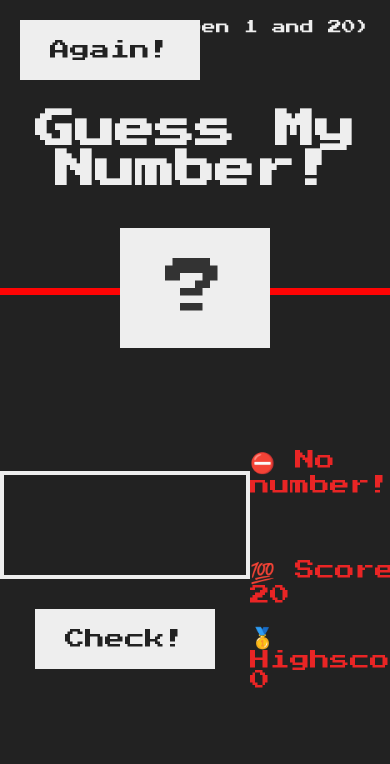
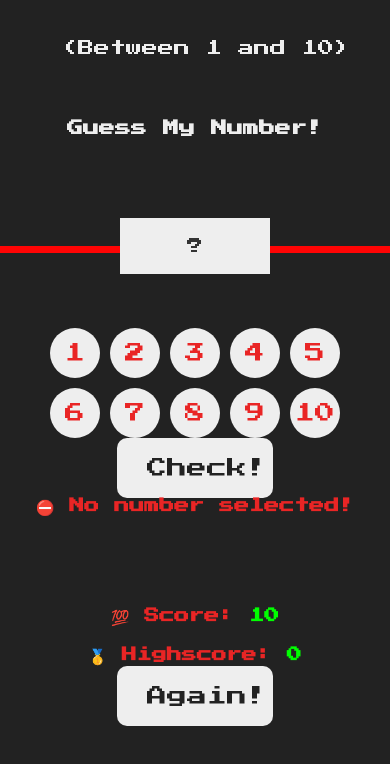
Before and after one commit to chandan-singh02/Guess-The-No., a plain HTML site: page index.html in a window 390 px wide. Both pictures are taken after a click on the button "Check!". Shown: the top 764 px of the page. Drawn offline with Linux system fonts and the light colour scheme.

Commit message:
responsive and add some functionalities

```diff
--- a/game.css
+++ b/game.css
@@ -15,13 +15,21 @@ body {
   font-family: 'Press Start 2P', sans-serif;
   color: #eee;
   background-color: #222;
-  /* background-color: #60b347; */
+  height: 100vh;
+  overflow-x: hidden;
+
 }
 
+.container{
+  max-width: 100%;
+  margin: 0 auto;
+
+
+}
 /* LAYOUT */
 header {
   position: relative;
-  height: 35vh;
+  height: 30vh;
   border-bottom: 7px solid rgb(255, 4, 4);
 }
 
@@ -116,3 +124,168 @@ h1 {
 
 .label-score {
   margin-bottom: 2rem;}
+
+
+  @media (max-width: 640px) {
+.container {
+  display: flex;
+  flex-direction: row;
+  align-items: center;
+  gap: 1rem; /* This should already be adding space between flex items */
+  width: 100%; /* Ensure the container has enough width */
+}
+
+.container > * {
+padding: 2rem;
+font-size: 1.6rem;
+}
+button{
+  display: block;
+}
+
+
+}
+  @media (max-width: 640px) {
+.responsive{
+  display: flex;
+  flex-direction: column;
+  align-items: center;
+  justify-content: center;
+
+  max-width: 50%; /* Ensure the container has enough width */
+  margin: 0 auto;
+}
+.responsive > * {
+/* padding: 2rem; */
+font-size: 1rem;
+
+}
+button{
+  display: block;
+}
+.guess{
+  width: 40%;
+  height: 20%;
+}
+.right{
+  display: flex;
+  justify-content: center;
+  align-items: center;
+  flex-direction: column;
+}
+
+}
+
+
+
+/* game.css */
+
+.guess-container {
+  display: flex;
+  flex-wrap: wrap;
+  gap: 10px;
+  justify-content: center;
+}
+
+.guess-circle {
+  width: 50px;
+  height: 50px;
+  display: flex;
+  align-items: center;
+  justify-content: center;
+  border-radius: 50%;
+  background-color: #eee;
+  cursor: pointer;
+  font-size: 20px;
+  transition: background-color 0.3s, transform 0.3s;
+}
+
+.guess-circle.selected {
+  background-color: #60b379; /* Green */
+  transform: scale(1.2); /* Enlarge the circle slightly */
+}
+
+.check-animate {
+  animation: popup 0.3s ease-in-out;
+}
+
+@keyframes popup {
+  0% {
+    transform: scale(1);
+    opacity: 0;
+  }
+  50% {
+    transform: scale(1.1);
+    opacity: 1;
+  }
+  100% {
+    transform: scale(1);
+    opacity: 0;
+  }
+}
+
+.message.low {
+  color: #ff4d4d; /* Neon red */
+  animation: scale-flicker-low 1.5s ease-in-out infinite;
+}
+
+.message.high {
+  color: #ffdd4d; /* Neon yellow */
+  animation: scale-flicker-high 1.5s ease-in-out infinite;
+}
+
+/* Scaling flicker animation for low messages */
+@keyframes scale-flicker-low {
+  0% {
+    transform: scale(1);
+    opacity: 0.8;
+  }
+  50% {
+    transform: scale(1.1);
+    opacity: 1;
+  }
+  100% {
+    transform: scale(1);
+    opacity: 0.8;
+  }
+}
+
+/* Scaling flicker animation for high messages */
+@keyframes scale-flicker-high {
+  0% {
+    transform: scale(1);
+    opacity: 0.8;
+  }
+  50% {
+    transform: scale(1.1);
+    opacity: 1;
+  }
+  100% {
+    transform: scale(1);
+    opacity: 0.8;
+  }
+}
+
+
+/* Different color for score number */
+.score {
+  color: #00ff00; /* Neon green */
+  font-weight: bold;
+}
+.highscore{
+    color: #00ff00; /* Neon green */
+  font-weight: bold;
+}
+
+
+
+
+  @media (max-width: 640px) {
+.guess-container{
+ max-width: 60%;
+}
+.btn{
+  width: 30%;
+  border-radius: 10px;
+}
+  }
--- a/game.js
+++ b/game.js
@@ -1,71 +1,91 @@
+// game.js
 
-// console.log(document.querySelector('.message').textContent ="hey");
-// document.querySelector('.number').textContent = 13;
-// document.querySelector('.score').textContent = 10;
-// document.querySelector('.guess').value = 23;
+let secretNumber = Math.trunc(Math.random() * 10) + 1;
+let score = 10;
+let highScore = 0;
+let currentGuess = null;
+let selectedCircle = null;
 
-let secretNumber = Math.trunc(Math.random() * 20);
-let score = 20;
-let highScore = 0;
+// Refactoring function
+const displayMessage = function (message, className) {
+  const messageElement = document.querySelector(".message");
+  messageElement.textContent = message;
+  messageElement.className = `message ${className}`; // Apply the appropriate class
+};
 
+// Handle circle clicks
+document.querySelectorAll(".guess-circle").forEach((circle) => {
+  circle.addEventListener("click", function () {
+    if (selectedCircle) {
+      selectedCircle.classList.remove("selected"); // Remove previous selection
+    }
+    currentGuess = Number(this.dataset.number);
+    this.classList.add("selected"); // Add selection to the clicked circle
+    selectedCircle = this; // Keep track of the selected circle
+  });
+});
 
-//Refatoring function
-const displayMessage = function(message){
-    document.querySelector(".message").textContent = message;
+document.querySelector(".check").addEventListener("click", function () {
+  if (score <= 0) {
+    // Show "You lost" message if score is zero or negative
+    displayMessage("😢 You lost", "");
+    return; // Stop further execution if the game is lost
   }
 
-document.querySelector('.check').addEventListener('click', function() {
-    const guess = Number(document.querySelector('.guess').value);
-    console.log(guess, typeof guess);
+  // Add animation class to button
+  this.classList.add("check-animate");
 
-    // When there is no input
-    if (!guess) {
-    //   document.querySelector('.message').textContent = '⛔️ No number!';
-    displayMessage("⛔️ No number!")
-    }
-     // When player wins
- else if(guess === secretNumber){
-    //  document.querySelector(".message").textContent = "'👌✨ Correct Number!"
-   displayMessage("👌✨ Correct Number!");
-    document.querySelector('.number').textContent = secretNumber ;
-    document.querySelector('body').style.backgroundColor = "#60b379";
-    document.querySelector('.number').style.width = '30rem';
+  // Remove the animation class after animation ends
+  this.addEventListener("animationend", function () {
+    this.classList.remove("check-animate");
+  });
 
-    if(score > highScore){
+  if (!currentGuess) {
+    displayMessage("⛔️ No number selected!", "");
+  } else if (currentGuess === secretNumber) {
+    displayMessage("👌✨ Correct Number!", "");
+    document.querySelector(".number").textContent = secretNumber;
+    document.querySelector("body").style.backgroundColor = "#60b379";
+    document.querySelector(".number").style.width = "30rem";
+
+    if (score > highScore) {
       highScore = score;
       document.querySelector(".highscore").textContent = highScore;
     }
-
+  } else if (currentGuess > secretNumber) {
+    displayMessage("Its high", "high");
+    score--;
+    document.querySelector(".score").textContent = score;
+    if (score <= 0) {
+      displayMessage("😢 You lost", "");
     }
-
-  //   // When guess is too high
-  else if(guess > secretNumber ){
-      if(score > 0){
-    document.querySelector('.message').textContent = 'Too high';
+  } else if (currentGuess < secretNumber) {
+    displayMessage("Its low", "low");
     score--;
-    document.querySelector('.score').textContent = score;
-}
-     else{
-    document.querySelector('.message').textContent = '😢You lost';
+    document.querySelector(".score").textContent = score;
+    if (score <= 0) {
+      displayMessage("😢 You lost", "");
     }
   }
 
-  //too low
-  else if(guess < secretNumber ){
-    // document.querySelector('.message').textContent = 'Too low';
-    displayMessage("too LOW 😒")
-    score--;
-    document.querySelector('.score').textContent = score;
+  // Remove the selected color and scaling after checking
+  if (selectedCircle) {
+    selectedCircle.classList.remove("selected");
+    selectedCircle = null;
   }
 });
 
-document.querySelector('.again').addEventListener('click',function(){
-    document.querySelector('.score').textContent = score;
-    document.querySelector('.number').textContent = '?';
-    document.querySelector('.guess').value = '';
-    // document.querySelector('.message').textContent="Start guessing...";
-    displayMessage("Start guessing...");
-
-    document.querySelector('body').style.backgroundColor = '#222';
-    document.querySelector('.number').style.width = '15rem';
-})
+document.querySelector(".again").addEventListener("click", function () {
+  // Reset game state
+  secretNumber = Math.trunc(Math.random() * 10) + 1; // Generate a new secret number
+  score = 10; // Reset score to initial value
+  document.querySelector(".score").textContent = score;
+  document.querySelector(".number").textContent = "?";
+  currentGuess = null;
+  document
+    .querySelectorAll(".guess-circle")
+    .forEach((c) => c.classList.remove("selected"));
+  displayMessage("Start guessing...", "");
+  document.querySelector("body").style.backgroundColor = "#222";
+  document.querySelector(".number").style.width = "15rem";
+});
--- a/index.html
+++ b/index.html
@@ -1,32 +1,104 @@
 <!DOCTYPE html>
 <html lang="en">
   <head>
-    <meta charset="UTF-8">
-    <meta http-equiv="X-UA-Compatible" content="IE=edge">
-    <meta name="viewport" content="width=device-width, initial-scale=1.0">
+    <meta charset="UTF-8" />
+    <meta
+      http-equiv="X-UA-Compatible"
+      content="IE=edge"
+    />
+    <meta
+      name="viewport"
+      content="width=device-width, initial-scale=1.0"
+    />
     <title>Document</title>
-    <link href="game.css" rel="stylesheet">
+    <link
+      href="game.css"
+      rel="stylesheet"
+    />
   </head>
   <body>
-    <header>
+    <header class="container">
       <h1>Guess My Number!</h1>
-        <p class="between">(Between 1 and 20)</p>
-        <button class="btn again">Again!</button>
+      <p class="between">(Between 1 and 10)</p>
       <div class="number">?</div>
     </header>
-    <main>
+    <main class="responsive">
       <section class="left">
-          <input type="number" class="guess" />
+        <div class="guess-container">
+          <!-- Circles for numbers 1 to 10 -->
+          <div
+            class="guess-circle"
+            data-number="1"
+          >
+            1
+          </div>
+          <div
+            class="guess-circle"
+            data-number="2"
+          >
+            2
+          </div>
+          <div
+            class="guess-circle"
+            data-number="3"
+          >
+            3
+          </div>
+          <div
+            class="guess-circle"
+            data-number="4"
+          >
+            4
+          </div>
+          <div
+            class="guess-circle"
+            data-number="5"
+          >
+            5
+          </div>
+          <div
+            class="guess-circle"
+            data-number="6"
+          >
+            6
+          </div>
+          <div
+            class="guess-circle"
+            data-number="7"
+          >
+            7
+          </div>
+          <div
+            class="guess-circle"
+            data-number="8"
+          >
+            8
+          </div>
+          <div
+            class="guess-circle"
+            data-number="9"
+          >
+            9
+          </div>
+          <div
+            class="guess-circle"
+            data-number="10"
+          >
+            10
+          </div>
+        </div>
         <button class="btn check">Check!</button>
       </section>
       <section class="right">
-          <p class="message">Start guessing...</p>
-          <p class="label-score">💯 Score: <span class="score">20</span></p>
-          <p class="label-highscore">
+        <h2 class="message">Start guessing...</h2>
+        <h2 class="label-score">💯 Score: <span class="score">10</span></h2>
+        <h2 class="label-highscore">
           🥇 Highscore: <span class="highscore">0</span>
-          </p>
+        </h2>
+        <button class="btn">Again!</button>
       </section>
     </main>
+
     <script src="game.js"></script>
   </body>
 </html>
```
Lines whose indentation alone changed are shown as unchanged.
